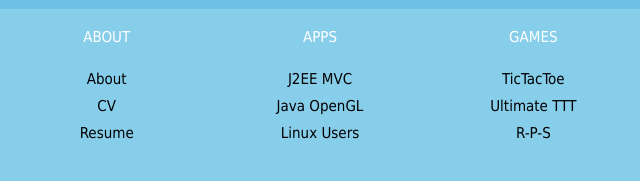
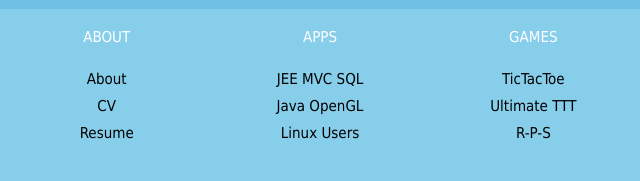
Before and after one commit to nikolagithab/JavaScript-and-PHP-Web-Site-Projects, a plain HTML site: page work.html in a window 1280 px wide. Shown: the part 1756-1937 px from the top of the page, 0-640 px from the left. Drawn offline with nearby package versions, Linux system fonts and the light colour scheme.

Commit message:
Update work.html

```diff
--- a/work.html
+++ b/work.html
@@ -207,7 +207,7 @@ body, html {
     </div>
     <div class="w3-col m2">
       <p>APPS</p>
-      <a href="rose.html"  style="color: #000000; text-decoration: none;">J2EE MVC</a><br>
+      <a href="rose.html"  style="color: #000000; text-decoration: none;">JEE MVC SQL</a><br>
       <a href="star.html"  style="color: #000000; text-decoration: none;">Java OpenGL</a><br>
       <a href="bash.html"  style="color: #000000; text-decoration: none;">Linux Users</a>
     </div>
```
